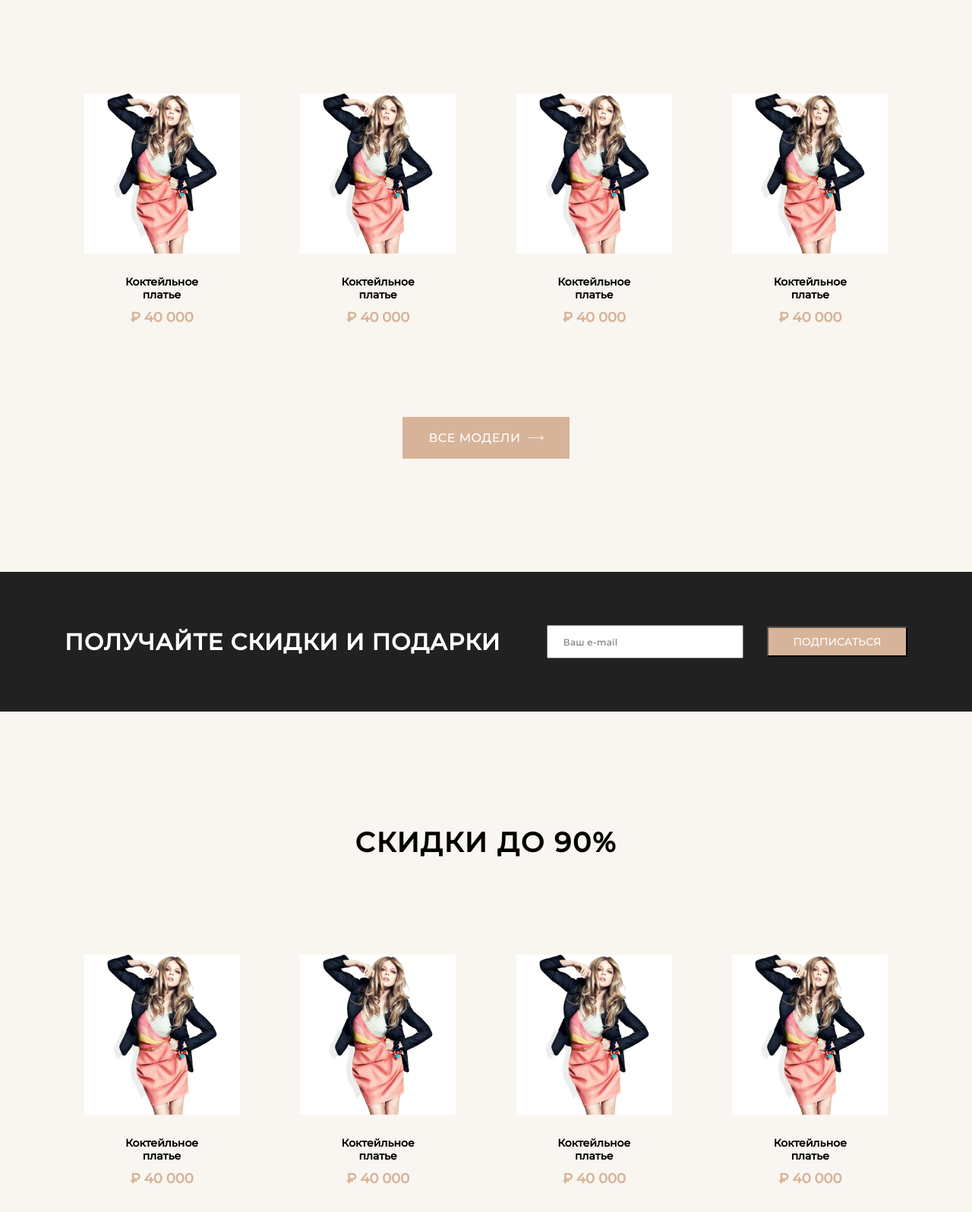
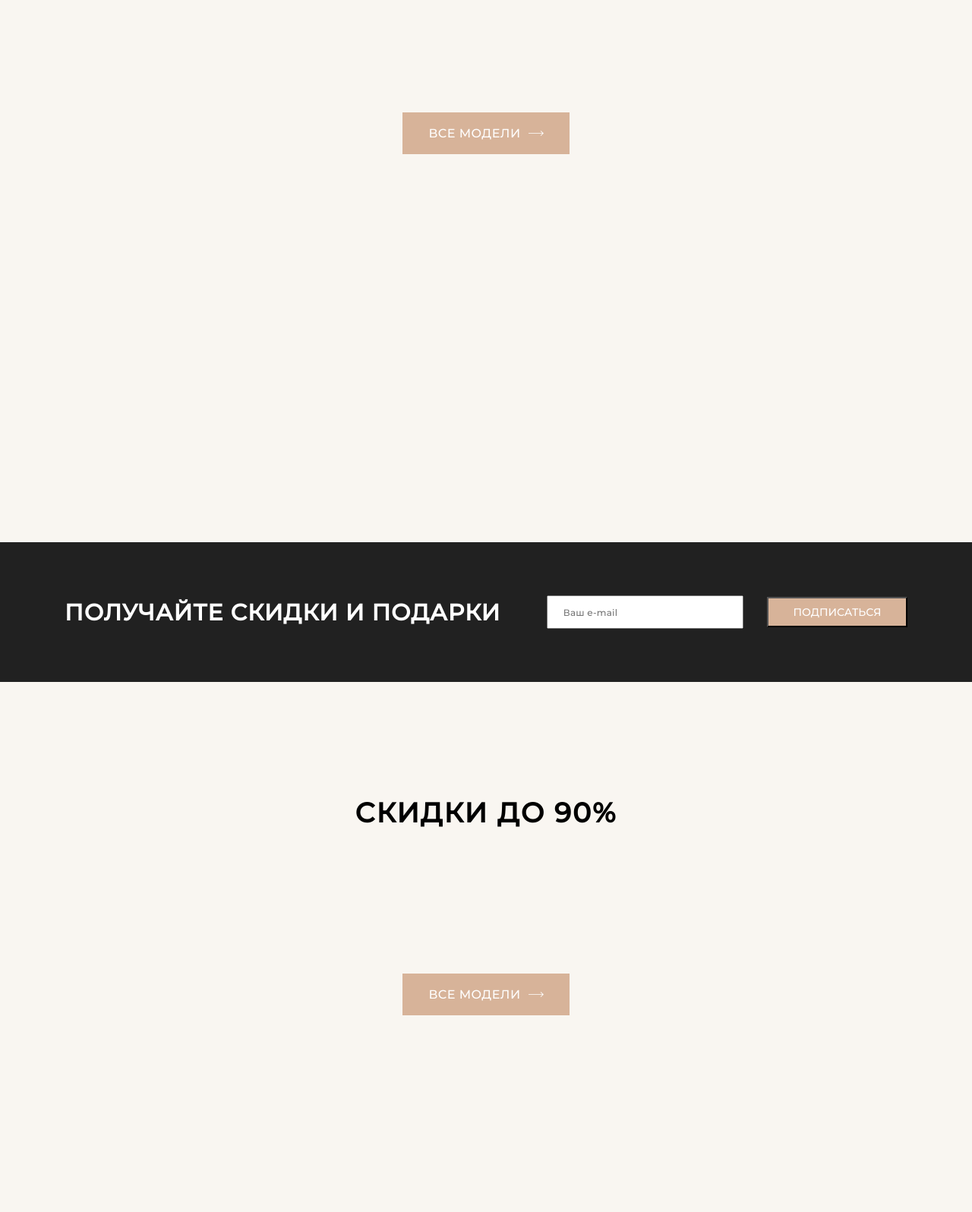
Before and after one commit to igorSachkov/TheLoop, a plain HTML site: page index.html in a window 1280 px wide. Shown: the part 1936-3532 px from the top of the page at 76% size. Drawn offline with Linux system fonts and the light colour scheme.

Commit message:
перевел весь контент на обьекты

```diff
--- a/index.html
+++ b/index.html
@@ -114,39 +114,10 @@
                     <p class="products-for-woman__p">Обувь, полуверы, костюмы</p>
                     <div class="btn-arrow"><img src="images/Arrow.png" alt="" srcset=""></div>
                 </div>
-                <div class="goods"><p>Платья</p></div>
-                <div class="goods"><p>Платья</p></div>
-                <div class="goods"><p>Платья</p></div>
-                <div class="goods"><p>Платья</p></div>
-                <div class="goods"><p>Платья</p></div>
-                <div class="goods"><p>Платья</p></div>
-                <div class="goods"><p>Платья</p></div>
-                <div class="goods"><p>Платья</p></div>
             </div>
             <div class="advertising">
                 <div class="advertising__header"><h2>Новые модели</h2></div>
-                <div class="flex-showcase">
-                    <div class="new-models">
-                        <img src="images/Rectangle2.png" alt="" srcset="">
-                        <h2>Коктейльное <br>платье</h2>
-                        <p>₽ 40 000</p>
-                    </div>
-                    <div class="new-models">
-                        <img src="images/Rectangle2.png" alt="" srcset="">
-                        <h2>Коктейльное <br>платье</h2>
-                        <p>₽ 40 000</p>
-                    </div>
-                    <div class="new-models">
-                        <img src="images/Rectangle2.png" alt="" srcset="">
-                        <h2>Коктейльное <br>платье</h2>
-                        <p>₽ 40 000</p>
-                    </div>
-                    <div class="new-models">
-                        <img src="images/Rectangle2.png" alt="" srcset="">
-                        <h2>Коктейльное <br>платье</h2>
-                        <p>₽ 40 000</p>
-                    </div>
-                </div>
+                <div class="flex-showcase flex-showcase-first"></div>
                 <div class="advertising__slider slider">
                     <ul class="second-slider">
 
@@ -175,28 +146,7 @@
         <div class="wrapper">
             <div class="advertising">
                 <div class="advertising__header"><h2>Скидки до 90%</h2></div>
-                <div class="flex-showcase">
-                    <div class="new-models">
-                        <img src="images/Rectangle2.png" alt="" srcset="">
-                        <h2>Коктейльное <br>платье</h2>
-                        <p>₽ 40 000</p>
-                    </div>
-                    <div class="new-models">
-                        <img src="images/Rectangle2.png" alt="" srcset="">
-                        <h2>Коктейльное <br>платье</h2>
-                        <p>₽ 40 000</p>
-                    </div>
-                    <div class="new-models">
-                        <img src="images/Rectangle2.png" alt="" srcset="">
-                        <h2>Коктейльное <br>платье</h2>
-                        <p>₽ 40 000</p>
-                    </div>
-                    <div class="new-models">
-                        <img src="images/Rectangle2.png" alt="" srcset="">
-                        <h2>Коктейльное <br>платье</h2>
-                        <p>₽ 40 000</p>
-                    </div>
-                </div>
+                <div class="flex-showcase flex-showcase-second"></div>
                 <div class="advertising__slider slider">
                     <ul class="third-slider">
 
```
